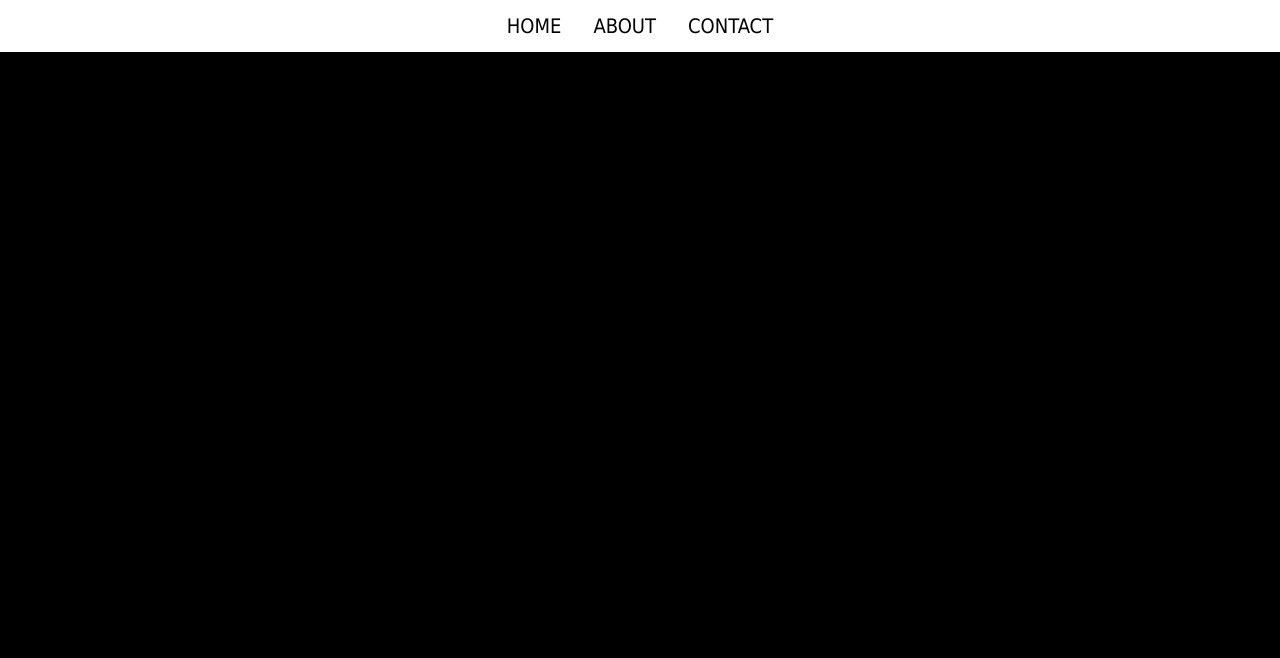
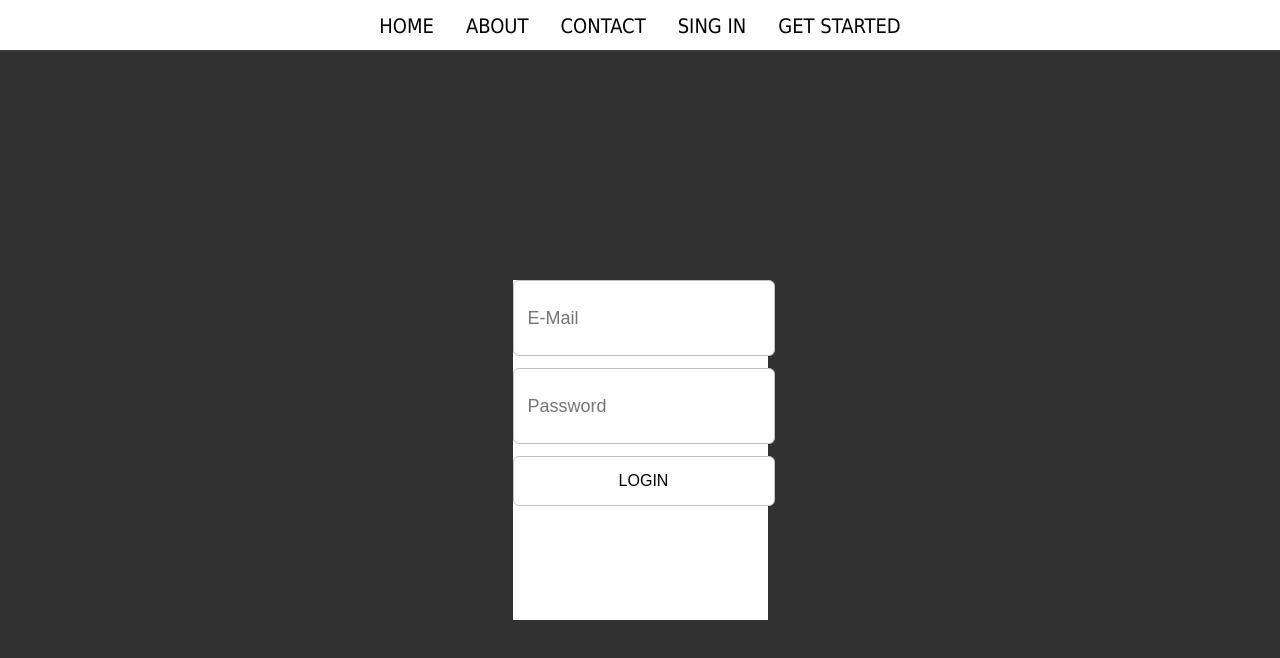
Before and after one commit to JuCaMoBa/E-Learning-App, a React (Create React App) app: page /modalsignin in a window 1280 px wide. Before the commit this address had no page. Shown: the top 658 px of the page. Built offline with nearby package versions, Linux system fonts and the light colour scheme.

Commit message:
Add styles

```diff
--- /dev/null
+++ b/src/components/form.js
@@ -0,0 +1,16 @@
+import React from "react";
+import "../styles/form.scss";
+
+export default function Form() {
+  return (
+    <div>
+      <form>
+        <input className="email" type="email" placeholder="E-Mail" />
+        <input className="password" type="password" placeholder="Password" />
+        <button className="button" type="submit">
+          LOGIN
+        </button>
+      </form>
+    </div>
+  );
+}
--- /dev/null
+++ b/src/components/modalsignin.js
@@ -0,0 +1,15 @@
+import React from "react";
+import "../styles/modalsingin.scss";
+import Form from "./form";
+
+function Modalsignin() {
+  return (
+    <div className="Modal">
+      <div className="Modal__container">
+        <Form />
+      </div>
+    </div>
+  );
+}
+
+export default Modalsignin;
--- a/src/components/navbar.js
+++ b/src/components/navbar.js
@@ -25,6 +25,12 @@ function Navigation() {
         <Link className="link_contact" to="/contact">
           CONTACT
         </Link>
+        <Link className="link_singin" to="/modalsignin">
+          SING IN
+        </Link>
+        <Link className="link_getstarted" to="/contact">
+          GET STARTED
+        </Link>
       </div>
       <div className="icon" onClick={toggle}>
         <div className="icon_bar"></div>
--- a/src/index.js
+++ b/src/index.js
@@ -6,6 +6,7 @@ import App from "./App";
 import Home from "./pages/home";
 import Contact from "./pages/contact";
 import About from "./pages/about";
+import Modalsignin from "./components/modalsignin";
 
 ReactDOM.render(
   <React.StrictMode>
@@ -15,6 +16,7 @@ ReactDOM.render(
         <Route path="/" element={<Home />} />
         <Route path="/contact" element={<Contact />} />
         <Route path="/about" element={<About />} />
+        <Route path="/modalsignin" element={<Modalsignin />} />
       </Routes>
     </BrowserRouter>
   </React.StrictMode>,
--- /dev/null
+++ b/src/styles/form.scss
@@ -0,0 +1,37 @@
+.email {
+  background: #ffffff;
+  border-radius: 20px;
+  border: 1px solid silver;
+  font-size: 18px;
+  line-height: 22px;
+  padding: 13px 14px;
+  height: 48px;
+  box-shadow: none;
+  border-radius: 6px;
+  margin-bottom: 12px;
+}
+
+.password {
+  background: #ffffff;
+  border-radius: 20px;
+  border: 1px solid silver;
+  font-size: 18px;
+  line-height: 22px;
+  padding: 13px 14px;
+  height: 48px;
+  box-shadow: none;
+  border-radius: 6px;
+  margin-bottom: 12px;
+}
+
+.button {
+  font-size: 16px;
+  border-radius: 6px;
+  line-height: 32px;
+  font-weight: normal;
+  padding: 8px 0;
+  width: 100%;
+  background: #ffffff;
+  border: 1px solid silver;
+  box-sizing: border-box;
+}
--- /dev/null
+++ b/src/styles/modalsingin.scss
@@ -0,0 +1,48 @@
+.Modal {
+  position: fixed;
+  display: flex;
+  align-items: center;
+  justify-content: center;
+  top: 0;
+  left: 0;
+  width: 100%;
+  height: 100%;
+  background: rgb(53 51 51 / 96%);
+  margin-top: 130px;
+  z-index: 700;
+}
+
+.Modal__container {
+  display: flex;
+  width: 255px;
+  height: 340px;
+  padding: 0;
+  border-radius: 0;
+  overflow: visible;
+  background: #fff;
+}
+
+.modal_close-button {
+  top: 0;
+  right: 0;
+  border: 0;
+  background-color: #ffffff;
+  padding: 0.5rem 1rem;
+}
+
+@media only screen and (min-width: 768px) {
+  /* For desktop: */
+  .Modal {
+    position: fixed;
+    display: flex;
+    align-items: center;
+    justify-content: center;
+    top: 0;
+    left: 0;
+    width: 100%;
+    height: 100%;
+    background: rgb(53 51 51 / 96%);
+    margin-top: 50px;
+    z-index: 700;
+  }
+}
--- a/src/styles/navbar.scss
+++ b/src/styles/navbar.scss
@@ -10,6 +10,7 @@
   justify-content: space-between;
   background: rgb(255, 255, 255);
   align-items: center;
+  margin-bottom: 50px;
 }
 
 /* Add a black background color to the top navigation */
@@ -51,6 +52,14 @@
   display: none;
 }
 
+.link_singin {
+  display: none;
+}
+
+.link_getstarted {
+  display: none;
+}
+
 .icon {
   top: 5px;
   position: absolute;
@@ -75,6 +84,15 @@
   .link_contact {
     display: flex;
   }
+
+  .link_singin {
+    display: flex;
+  }
+
+  .link_getstarted {
+    display: flex;
+  }
+
   .icon_bar {
     display: none;
   }
```
